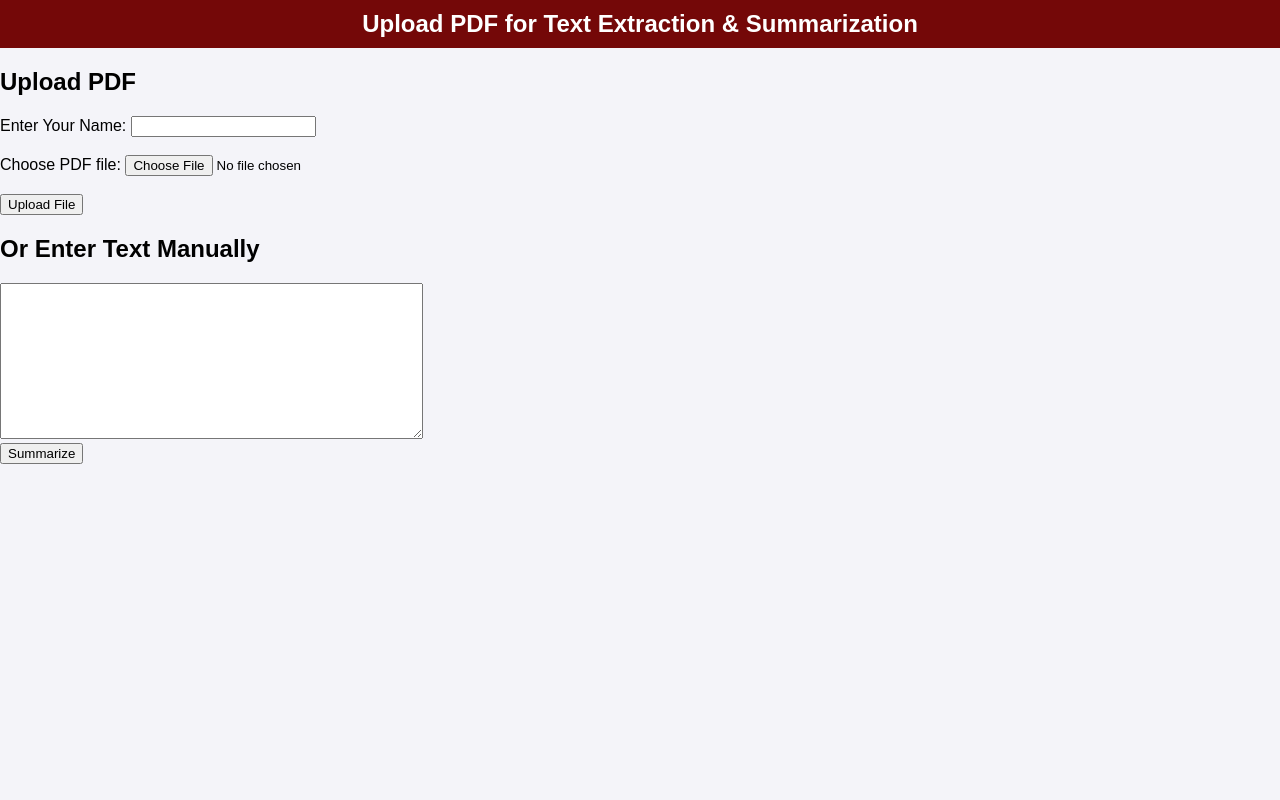
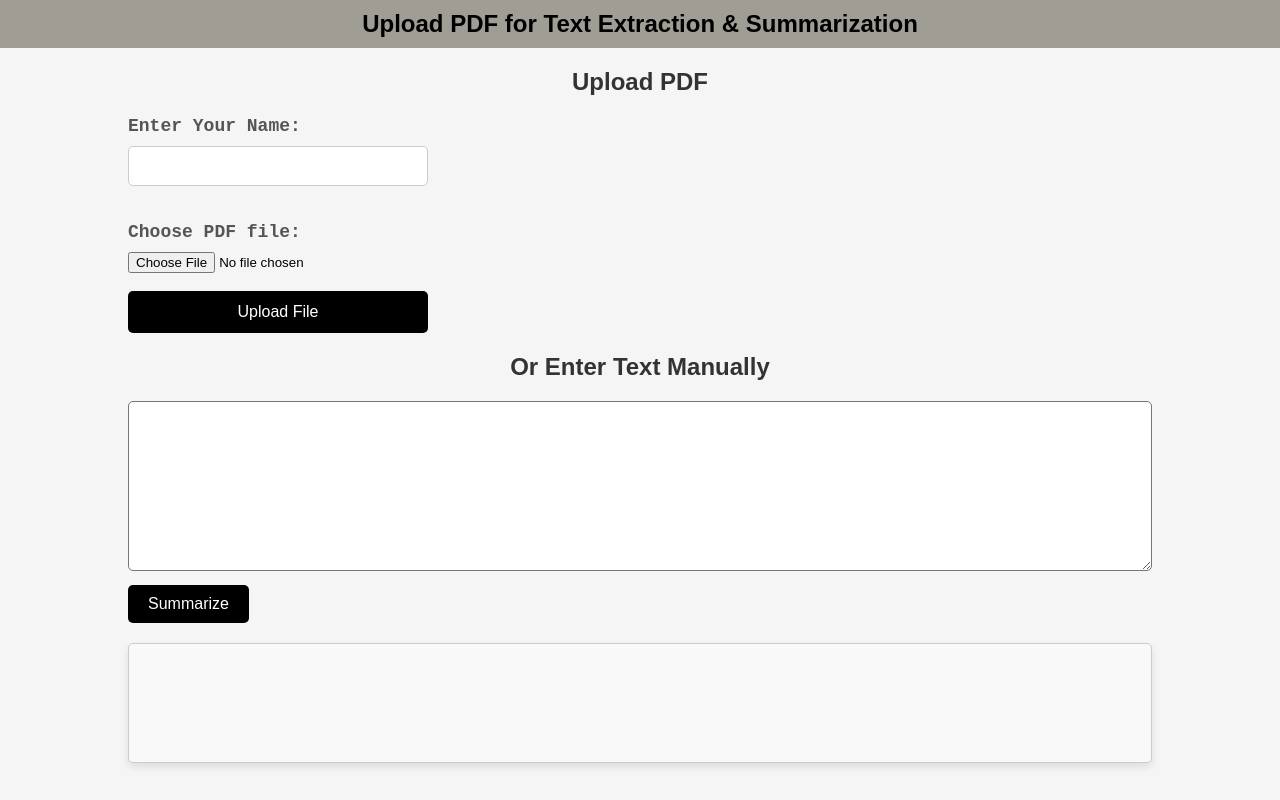
Before and after one commit to ChDivyesh/PDF.File_Summarizer, a Flask app: page / in a window 1280 px wide. Run offline with Flask 3, Linux system fonts and the light colour scheme.

Commit message:
adjustment

```diff
--- a/static/index.css
+++ b/static/index.css
@@ -1,6 +1,6 @@
 body {
     font-family: Arial,  sans-serif;
-    background-color:#f4f4f9;
+    background-color: whitesmoke;
     margin: 0;
     padding: 0;
 }
@@ -9,12 +9,150 @@ body {
     display: flex;
     justify-content: center; /* Centers horizontally */
     align-items: center;     /* Centers vertically */
-    background-color: #740808; /* You can change the background color */
+    background-color:rgb(160, 157, 149); /* You can change the background color */
     padding: 10px 0;
 }
 
 .navbar h1 {
     font-size: 24px;
-    color: white; /* You can adjust the text color */
+    color:black; /* You can adjust the text color */
     margin: 0;
 }
+/* Style for the container */
+.name_file_uploads {
+    margin: 15px auto;
+    padding: 15px;
+    max-width: 300px;
+    background-color: #f9f9f9;
+    border-radius: 17px;
+    box-shadow: 0 4px 8px rgba(0, 0, 0, 0.1);
+}
+.name_file_upload, .extracted_box {
+    width: 80%;
+    margin: 0 auto; /* Center the elements horizontally */
+}
+
+
+/* Style for the title */
+h2 {
+    text-align: center;
+    font-family: 'Arial', sans-serif;
+    color: #333;
+}
+
+/* Styling the label for name */
+.name_label {
+    font-family: 'Courier New', Courier, monospace; /* Change font */
+    font-size: 18px;  /* Bigger font size */
+    font-weight: bold;  /* Make label bold */
+    color: #555;
+    margin-bottom: 10px;
+    display: block;  /* Ensure label is on a separate line */
+}
+.file_label{
+    font-family: 'Courier New', Courier, monospace; /* Change font */
+    font-size: 18px;  /* Bigger font size */
+    font-weight: bold;  /* Make label bold */
+    color: #555;
+    margin-bottom: 10px;
+    display: block;
+}
+
+/* Style for the name input field */
+#name {
+    display: block; /* Makes the input field behave like a block element */
+    width: 50%; /* Adjust the width to your preference (this keeps it medium-sized horizontally) */
+    max-width: 300px; /* You can limit the width to make it not too wide */
+    padding: 10px;
+    margin-right: auto; /* Centers the input field horizontally and gives it a margin at the bottom */
+    font-size: 16px;
+    border-radius: 5px;
+    border: 1px solid #ccc;
+    box-sizing: border-box;
+    text-align: right;
+}
+
+/* Style for the file input field */
+#files {
+    width: 100%;
+    padding: 12px;
+    font-size: 16px;
+    border-radius: 5px;
+    border: 1px solid #ccc;
+    margin-bottom: 15px;
+    box-sizing: border-box;
+}
+
+/* Style for the submit button */
+.upload_button {
+    display: block; /* Makes the button behave like a block element */
+    width: 50%; /* Adjust the width to your preference (this keeps it medium-sized horizontally) */
+    max-width: 300px; /* You can limit the width to make it not too wide */
+    padding: 12px;
+    background-color: black;
+    color: white;
+    font-size: 16px;
+    border: none;
+    border-radius: 5px;
+    cursor: pointer;
+    box-sizing: border-box;
+    margin-right:  auto; /* Centers the button horizontally */
+}
+.summarize_button {
+    padding: 10px 20px;
+    font-size: 16px;
+    background-color:black;
+    color:white;
+    border: none;
+    border-radius: 5px;
+    cursor: pointer;
+    box-sizing: border-box;
+    margin-top: 10px;
+}
+
+.upload_button:hover {
+    background-color:grey;
+}
+
+.extracteds_box {
+    display: block; /* Ensure textarea behaves as a block element */
+    margin: 20px auto; /* Center the textarea horizontally */
+    padding: 12px;
+    font-size: 16px;
+    width: 80%; /* Adjust width as needed */
+    border-radius: 5px;
+    border: 1px solid #ccc;
+    box-sizing: border-box;
+    text-align: left;
+}
+
+.tera_box {
+    width: 100%; /* Ensure textarea takes full width */
+    height: 170px; /* Or adjust the height based on your design */
+    padding: 10px;
+    font-size: 14px;
+    box-sizing: border-box;
+    border-radius: 5px;
+    box-shadow: 0 4px 8px rgba(0, 0, 0, 0);
+}
+
+
+
+.summarize_button:hover {
+    background-color: grey;
+}
+
+#result {
+    margin-top: 20px;
+    margin-bottom: 15px;
+    padding: 10px;
+    height: 120px;
+    border: 1px solid #ccc;
+    background-color: #f9f9f9;
+    width: 80%; /* Align with the rest of the content */
+    margin-left: auto;
+    margin-right: auto;
+    border-radius: 5px;
+    box-sizing: border-box;
+    box-shadow: 0 4px 8px rgba(0, 0, 0, 0.1);
+}
--- a/templates/index.html
+++ b/templates/index.html
@@ -14,23 +14,25 @@
     </header>
 
     <!-- File Upload Form -->
-    <div>
+    <div class ="name_file_upload">
         <h2>Upload PDF</h2>
         <form id="upload-form" enctype="multipart/form-data">
-            <label for="name">Enter Your Name:</label>
+            <label class="name_label", for="name">Enter Your Name:</label>
             <input type="text" id="name" name="name" required><br><br>
 
-            <label for="file">Choose PDF file:</label>
+            <label class="file_label",for="file">Choose PDF file:</label>
             <input type="file" id="file" name="file" accept=".pdf" required><br><br>
 
-            <button type="submit">Upload File</button>
+            <button  class="upload_button",type="submit">Upload File</button>
         </form>
     </div>
 
     <!-- Text Area for Manual Text Input (Optional) -->
     <h2>Or Enter Text Manually</h2>
-    <textarea id="text" rows="10" cols="50"></textarea><br>
-    <button onclick="summarize()">Summarize</button>
+    <div class ="extracted_box">
+        <textarea class="tera_box" id="text" rows="10" cols="50"></textarea><br>
+        <button class="summarize_button", onclick="summarize()">Summarize</button>
+    </div>
 
     <div id="result"></div>
 
```
